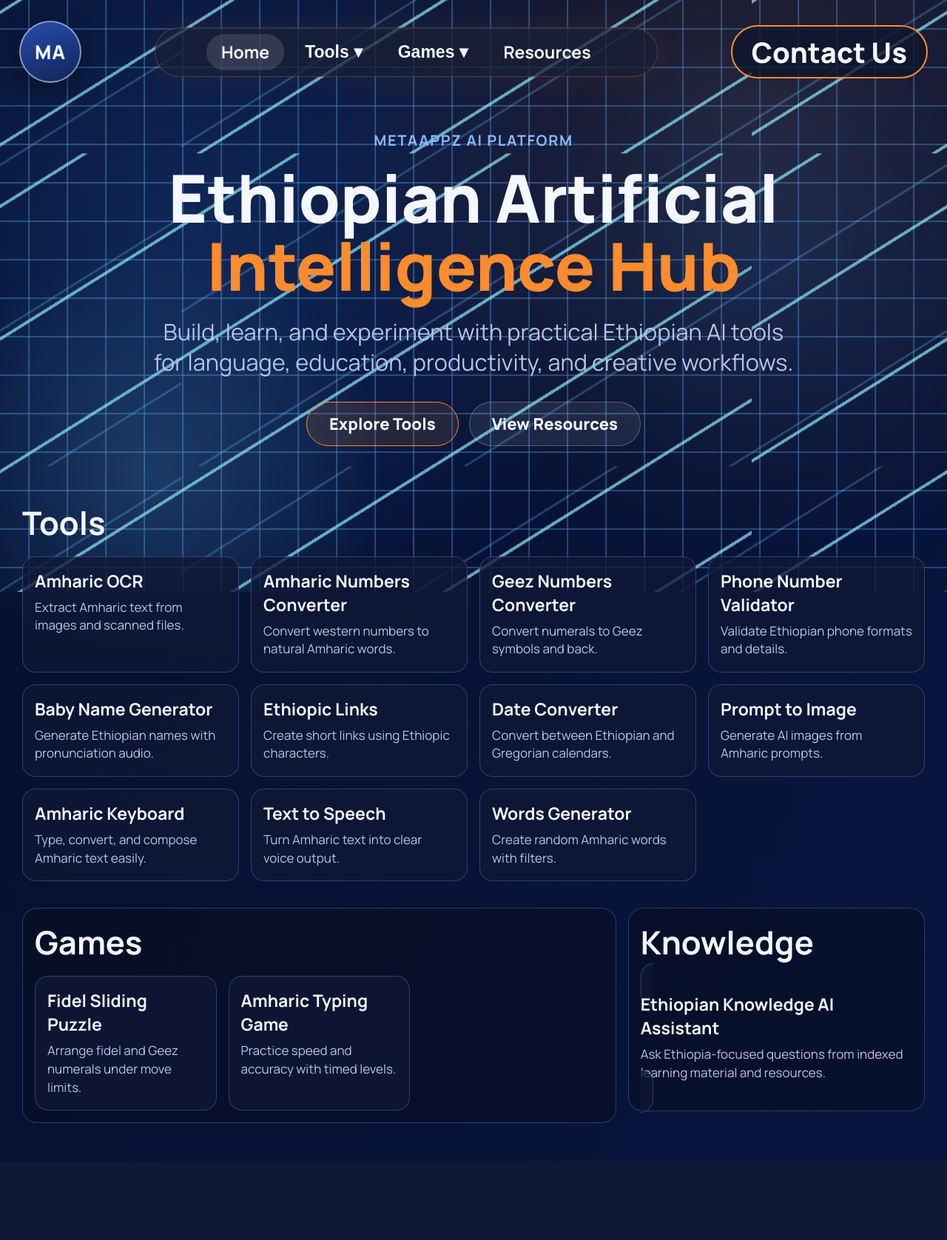
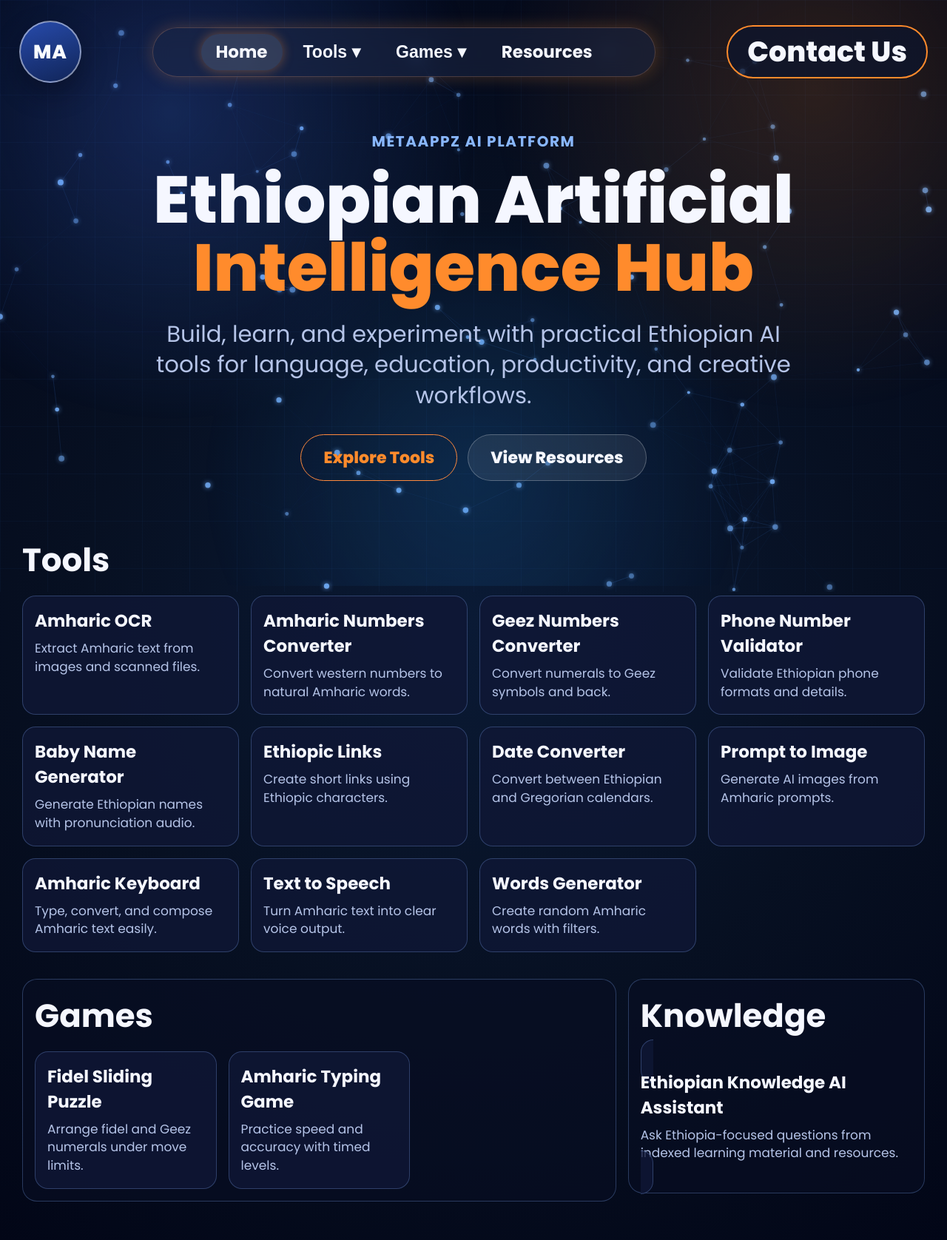
Before and after one commit to samuelabera21/Samuel_AI_Tools_App, a Flask app: page / in a window 1280 px wide. Shown: the whole page at 74% size. Before the commit the page ends 1518 px from the top, so only its background shows below. Run offline with Flask 3, Linux system fonts and the light colour scheme.

Commit message:
ui update

```diff
--- a/static/css/home.css
+++ b/static/css/home.css
@@ -1,10 +1,9 @@
-@import url("https://fonts.googleapis.com/css2?family=Manrope:wght@400;600;700;800&display=swap");
+@import url("https://fonts.googleapis.com/css2?family=Poppins:wght@400;500;600;700;800&display=swap");
 
 :root {
 	--bg-1: #050f2c;
 	--bg-2: #08163f;
-	--line: rgba(86, 154, 255, 0.5);
-	--line-hot: rgba(117, 192, 255, 0.78);
+	--line: rgba(80, 150, 255, 0.25);
 	--panel: rgba(16, 24, 54, 0.78);
 	--soft-border: rgba(132, 177, 255, 0.28);
 	--text: #f5f7ff;
@@ -13,14 +12,21 @@
 }
 
 body {
-	font-family: "Manrope", sans-serif;
+	font-family: "Poppins", sans-serif;
 	color: var(--text);
 	min-height: 100vh;
 	background:
-		radial-gradient(circle at 20% 20%, rgba(59, 130, 246, 0.2) 0%, transparent 36%),
-		radial-gradient(circle at 80% 10%, rgba(255, 139, 44, 0.13) 0%, transparent 34%),
-		linear-gradient(120deg, var(--bg-1), var(--bg-2));
+		radial-gradient(circle at center, #0a1a35 0%, #071022 50%, #020617 100%);
 	overflow-x: hidden;
+}
+
+#ai-network {
+	position: fixed;
+	inset: 0;
+	width: 100%;
+	height: 100%;
+	z-index: -4;
+	pointer-events: none;
 }
 
 .ai-home {
@@ -39,57 +45,29 @@ body {
 
 .ai-home::before {
 	background:
-		linear-gradient(var(--line) 2px, transparent 2px) 0 0 / 100% 52px,
-		linear-gradient(90deg, var(--line) 2px, transparent 2px) 0 0 / 52px 100%;
-	opacity: 0.68;
-	animation: grid-shift 9s linear infinite, line-pulse 2.4s ease-in-out infinite;
+		linear-gradient(var(--line) 1px, transparent 1px) 0 0 / 100% 64px,
+		linear-gradient(90deg, var(--line) 1px, transparent 1px) 0 0 / 64px 100%;
+	opacity: 0.18;
+	z-index: -3;
 }
 
 .ai-home::after {
 	background:
-		repeating-linear-gradient(
-			-32deg,
-			transparent 0 90px,
-			var(--line-hot) 90px 94px,
-			transparent 94px 152px
-		),
-		repeating-linear-gradient(
-			148deg,
-			transparent 0 120px,
-			rgba(82, 157, 255, 0.3) 120px 123px,
-			transparent 123px 190px
-		),
-		radial-gradient(circle at 16% 80%, rgba(81, 155, 255, 0.22) 0%, transparent 26%),
-		radial-gradient(circle at 80% 42%, rgba(19, 107, 255, 0.14) 0%, transparent 30%);
-	opacity: 0.88;
-	animation: circuit-flow 7s linear infinite, line-pulse 2s ease-in-out infinite;
+		radial-gradient(circle at 18% 20%, rgba(65, 118, 255, 0.25) 0%, transparent 34%),
+		radial-gradient(circle at 86% 16%, rgba(255, 139, 44, 0.16) 0%, transparent 34%),
+		radial-gradient(circle at 50% 82%, rgba(40, 155, 255, 0.14) 0%, transparent 40%);
+	animation: glow-drift 14s ease-in-out infinite alternate;
+	z-index: -2;
 }
 
-@keyframes grid-shift {
+@keyframes glow-drift {
 	0% {
-		background-position: 0 0, 0 0;
+		transform: translate3d(0, 0, 0);
+		filter: brightness(1);
 	}
 	100% {
-		background-position: 0 52px, 52px 0;
-	}
-}
-
-@keyframes circuit-flow {
-	0% {
-		background-position: 0 0, 0 0, 0 0, 0 0;
-	}
-	100% {
-		background-position: -280px 220px, 260px -180px, 0 0, 0 0;
-	}
-}
-
-@keyframes line-pulse {
-	0%,
-	100% {
-		filter: brightness(0.95);
-	}
-	50% {
-		filter: brightness(1.4);
+		transform: translate3d(0, -18px, 0);
+		filter: brightness(1.12);
 	}
 }
 
@@ -132,8 +110,9 @@ body {
 	padding: 8px;
 	border-radius: 999px;
 	border: 1px solid rgba(255, 167, 109, 0.24);
-	background: rgba(26, 31, 53, 0.74);
-	box-shadow: 0 0 40px rgba(255, 139, 44, 0.08);
+	background: rgba(30, 40, 70, 0.5);
+	backdrop-filter: blur(12px);
+	box-shadow: 0 0 22px rgba(255, 150, 60, 0.24);
 }
 
 .hero-nav > a,
@@ -154,6 +133,7 @@ body {
 .hero-nav > a:hover,
 .hero-drop-btn:hover {
 	background: rgba(255, 255, 255, 0.12);
+	box-shadow: 0 0 15px rgba(255, 150, 60, 0.38);
 }
 
 .hero-dropdown {
@@ -257,18 +237,27 @@ main {
 
 .hero-cta {
 	text-decoration: none;
-	color: var(--text);
+	color: var(--accent);
 	font-weight: 800;
 	font-size: 22px;
 	padding: 14px 30px;
 	border-radius: 999px;
-	border: 1px solid var(--accent);
-	background: rgba(255, 139, 44, 0.12);
+	border: 1px solid #ff8a3d;
+	background: transparent;
+	transition: background 0.3s ease, color 0.3s ease, box-shadow 0.3s ease, transform 0.3s ease;
 }
 
 .hero-cta.ghost {
 	background: rgba(255, 255, 255, 0.08);
 	border-color: rgba(255, 255, 255, 0.25);
+	color: var(--text);
+}
+
+.hero-cta:hover {
+	background: #ff8a3d;
+	color: #ffffff;
+	box-shadow: 0 0 20px rgba(255, 140, 70, 0.5);
+	transform: translateY(-2px);
 }
 
 .content-block {
--- /dev/null
+++ b/static/js/home.js
@@ -0,0 +1,208 @@
+(function () {
+  const canvas = document.getElementById("ai-network");
+  if (!canvas) {
+    return;
+  }
+
+  const ctx = canvas.getContext("2d");
+  if (!ctx) {
+    return;
+  }
+
+  const state = {
+    width: 0,
+    height: 0,
+    dpr: 1,
+    particles: [],
+    mouse: {
+      x: -9999,
+      y: -9999,
+      active: false,
+    },
+    config: {
+      speedMin: 0.3,
+      speedMax: 0.6,
+      connectionDistance: 130,
+      particleRadiusMin: 2,
+      particleRadiusMax: 4,
+      maxParticlesDesktop: 95,
+      maxParticlesMobile: 55,
+    },
+  };
+
+  function rand(min, max) {
+    return Math.random() * (max - min) + min;
+  }
+
+  function particleCount() {
+    const isMobile = window.innerWidth <= 768;
+    const base = isMobile
+      ? state.config.maxParticlesMobile
+      : state.config.maxParticlesDesktop;
+    const densityScale = Math.min(window.innerWidth / 1440, 1.15);
+    return Math.max(30, Math.floor(base * densityScale));
+  }
+
+  function createParticle() {
+    const angle = rand(0, Math.PI * 2);
+    const speed = rand(state.config.speedMin, state.config.speedMax);
+
+    return {
+      x: rand(0, state.width),
+      y: rand(0, state.height),
+      vx: Math.cos(angle) * speed,
+      vy: Math.sin(angle) * speed,
+      r: rand(state.config.particleRadiusMin, state.config.particleRadiusMax),
+      phase: rand(0, Math.PI * 2),
+    };
+  }
+
+  function setup() {
+    state.dpr = Math.min(window.devicePixelRatio || 1, 2);
+    state.width = window.innerWidth;
+    state.height = window.innerHeight;
+
+    canvas.width = Math.floor(state.width * state.dpr);
+    canvas.height = Math.floor(state.height * state.dpr);
+    canvas.style.width = state.width + "px";
+    canvas.style.height = state.height + "px";
+
+    ctx.setTransform(state.dpr, 0, 0, state.dpr, 0, 0);
+
+    state.particles = [];
+    for (let i = 0; i < particleCount(); i += 1) {
+      state.particles.push(createParticle());
+    }
+  }
+
+  function updateParticles(time) {
+    for (let i = 0; i < state.particles.length; i += 1) {
+      const p = state.particles[i];
+
+      p.x += p.vx;
+      p.y += p.vy;
+
+      if (p.x <= 0 || p.x >= state.width) {
+        p.vx *= -1;
+      }
+
+      if (p.y <= 0 || p.y >= state.height) {
+        p.vy *= -1;
+      }
+
+      if (state.mouse.active) {
+        const dx = state.mouse.x - p.x;
+        const dy = state.mouse.y - p.y;
+        const dist = Math.sqrt(dx * dx + dy * dy);
+        if (dist < 160 && dist > 0.1) {
+          const force = (160 - dist) / 160;
+          p.x -= (dx / dist) * force * 0.45;
+          p.y -= (dy / dist) * force * 0.45;
+        }
+      }
+
+      const flicker = 0.65 + Math.sin(time * 0.0012 + p.phase) * 0.2;
+      p.alpha = Math.max(0.25, Math.min(1, flicker));
+    }
+  }
+
+  function drawParticles() {
+    for (let i = 0; i < state.particles.length; i += 1) {
+      const p = state.particles[i];
+
+      ctx.beginPath();
+      ctx.arc(p.x, p.y, p.r, 0, Math.PI * 2);
+      ctx.fillStyle = "rgba(120,180,255," + p.alpha.toFixed(3) + ")";
+      ctx.shadowColor = "rgba(120,180,255,0.95)";
+      ctx.shadowBlur = 6;
+      ctx.fill();
+      ctx.shadowBlur = 0;
+    }
+  }
+
+  function drawConnections() {
+    const maxDist = state.config.connectionDistance;
+
+    for (let i = 0; i < state.particles.length; i += 1) {
+      for (let j = i + 1; j < state.particles.length; j += 1) {
+        const a = state.particles[i];
+        const b = state.particles[j];
+        const dx = a.x - b.x;
+        const dy = a.y - b.y;
+        const dist = Math.sqrt(dx * dx + dy * dy);
+
+        if (dist <= maxDist) {
+          const fade = 1 - dist / maxDist;
+          const alpha = (0.2 * fade).toFixed(3);
+
+          ctx.beginPath();
+          ctx.moveTo(a.x, a.y);
+          ctx.lineTo(b.x, b.y);
+          ctx.lineWidth = 1;
+          ctx.strokeStyle = "rgba(80,150,255," + alpha + ")";
+          ctx.stroke();
+        }
+      }
+    }
+
+    if (state.mouse.active) {
+      for (let i = 0; i < state.particles.length; i += 1) {
+        const p = state.particles[i];
+        const dx = state.mouse.x - p.x;
+        const dy = state.mouse.y - p.y;
+        const dist = Math.sqrt(dx * dx + dy * dy);
+
+        if (dist < 150) {
+          const fade = 1 - dist / 150;
+          const alpha = (0.24 * fade).toFixed(3);
+          ctx.beginPath();
+          ctx.moveTo(state.mouse.x, state.mouse.y);
+          ctx.lineTo(p.x, p.y);
+          ctx.lineWidth = 1;
+          ctx.strokeStyle = "rgba(120,180,255," + alpha + ")";
+          ctx.stroke();
+        }
+      }
+    }
+  }
+
+  function render(time) {
+    ctx.clearRect(0, 0, state.width, state.height);
+    updateParticles(time);
+    drawConnections();
+    drawParticles();
+    window.requestAnimationFrame(render);
+  }
+
+  function setMousePosition(event) {
+    state.mouse.x = event.clientX;
+    state.mouse.y = event.clientY;
+    state.mouse.active = true;
+  }
+
+  window.addEventListener("mousemove", setMousePosition);
+  window.addEventListener("touchstart", function (event) {
+    if (event.touches.length > 0) {
+      setMousePosition(event.touches[0]);
+    }
+  }, { passive: true });
+
+  window.addEventListener("touchmove", function (event) {
+    if (event.touches.length > 0) {
+      setMousePosition(event.touches[0]);
+    }
+  }, { passive: true });
+
+  window.addEventListener("mouseleave", function () {
+    state.mouse.active = false;
+  });
+
+  window.addEventListener("touchend", function () {
+    state.mouse.active = false;
+  }, { passive: true });
+
+  window.addEventListener("resize", setup);
+
+  setup();
+  window.requestAnimationFrame(render);
+})();
--- a/templates/home.html
+++ b/templates/home.html
@@ -8,6 +8,7 @@
   <link rel="stylesheet" href="{{ url_for('static', filename='css/home.css') }}">
 </head>
 <body>
+  <canvas id="ai-network" aria-hidden="true"></canvas>
   <div class="ai-home">
     <header class="hero-topbar">
       <a class="brand-chip" href="/" aria-label="MetaAppz home">
@@ -97,5 +98,6 @@
       </section>
     </main>
   </div>
+  <script src="{{ url_for('static', filename='js/home.js') }}"></script>
 </body>
 </html>
```
